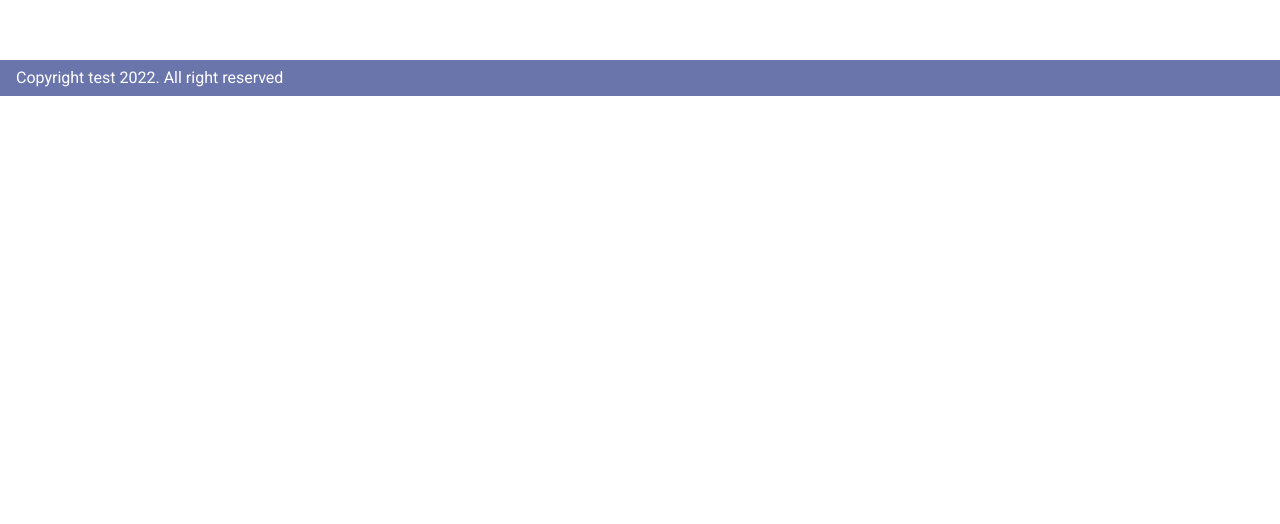
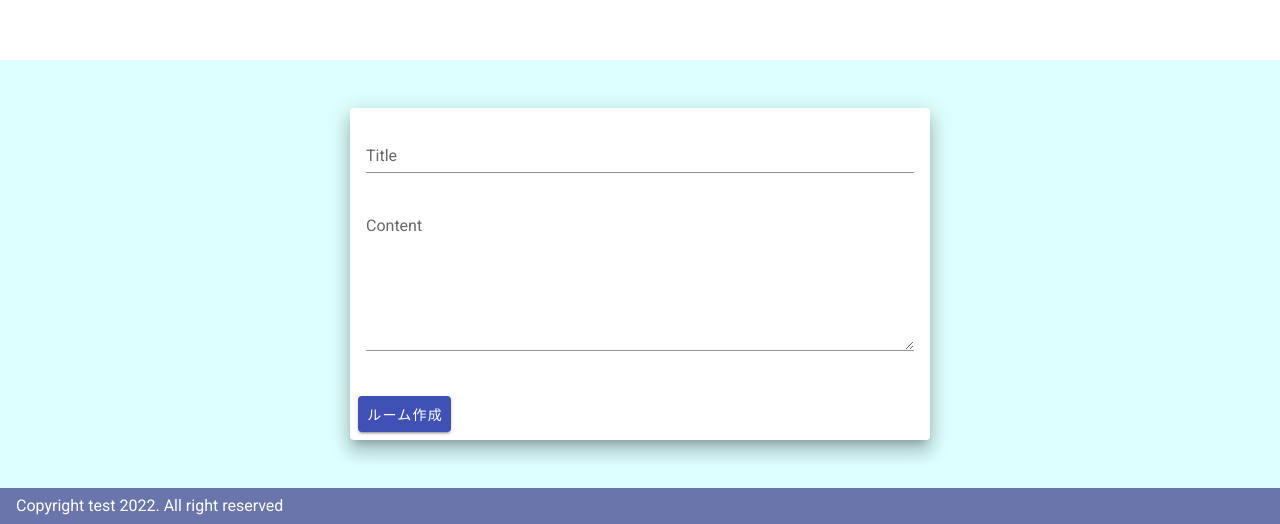
Before and after one commit to akachiryo/mennrenn_vue_front, a Vue app in the folder front/: page /rooms/new in a window 1280 px wide. Shown: the part 740-1264 px from the top of the page. Before the commit the page ends 836 px from the top, so only its background shows below. Built offline with nearby package versions, Linux system fonts and the light colour scheme.

Commit message:
投稿完成

```diff
--- a/front/src/components/RoomForm.vue
+++ b/front/src/components/RoomForm.vue
@@ -7,13 +7,13 @@
                     lazy-validation
             >
                 <v-text-field
-                        v-model="title"
+                        v-model="roomTitle"
                         :rules="titleRules"
                         label="Title"
                 ></v-text-field>
 
                 <v-textarea
-                        v-model="content"
+                        v-model="roomContent"
                         :rules="contentRules"
                         label="Content"
                 ></v-textarea>
@@ -24,3 +24,32 @@
         </v-card-actions>
     </v-card>
 </template>
+
+<script>
+export default {
+  data: () => ({
+    valid: true,
+    roomTitle: "",
+    roomContent: ""
+  }),
+  computed: {
+    titleRules() {
+      return [
+        v => !!v || "タイトルが必要です"
+      ]
+    },
+    contentRules() {
+      return [
+        v => !!v || "詳細が必要です",
+        v => ( v & v >= 140 ) || "140文字以内"
+      ]}
+  },
+  methods: {
+    createRoom() {
+    this.$emit(`created`, this.roomTitle, this.roomContent)
+    this.roomTitle = ""
+    this.roomContent = ""
+    }
+  }
+  }
+</script>
--- a/front/src/router/index.js
+++ b/front/src/router/index.js
@@ -15,7 +15,7 @@ const router = new VueRouter({
       { path: "/about", component: About, name: "About"},
       { path: "/signup", component: Signup, name: "Signup"},
       { path: "/signin", component: Signin, name: "Signin"},
-      { path: "rooms/new", component: CreateRoom, name: "CreateRoom"}
+      { path: "/rooms/new", component: CreateRoom, name: "CreateRoom"}
   ]
 });
 
--- a/front/src/views/About.vue
+++ b/front/src/views/About.vue
@@ -1,5 +1,5 @@
 <template>
-  <div class="about">
+  <div>
     <h1>This is an about pagfase</h1>
   </div>
 </template>
--- a/front/src/views/CreateRoom.vue
+++ b/front/src/views/CreateRoom.vue
@@ -8,7 +8,7 @@
                     cols="12"
                     sm="8"
                     md="6">
-              <RoomForm />>
+              <RoomForm @created="createRoom"></RoomForm>
             </v-col>
         </v-row>
     </v-container>
@@ -16,27 +16,22 @@
 
 <script>
 import axios from 'axios'
-import RoomForm from "../"
+import RoomForm from "../components/RoomForm.vue"
 
 export default {
-  data: () => ({
-    valid: true,
-    title: "",
-    content: ""
-  }),
-  computed: {
-    titlrRules() {
-      return [
-        v => !!v || "タイトルが必要です",
-      ]
-    },
-    contentRules() {
-      return [
-        v => !!v || "詳細が必要です",
-        v => ( v & v >= 140 ) || "140文字以内"
-      ]
-    },
-
+  components: {
+    RoomForm
+  },
+  methods: {
+    async createRoom(roomTitle, roomContent) {
+      const roomParams = {
+        room: {
+          title: roomTitle,
+          content: roomContent
+        }
+      }
+      await axios.post('http://localhost:3000/api/rooms', roomParams)
+    }
   }
 }
 </script>
```
